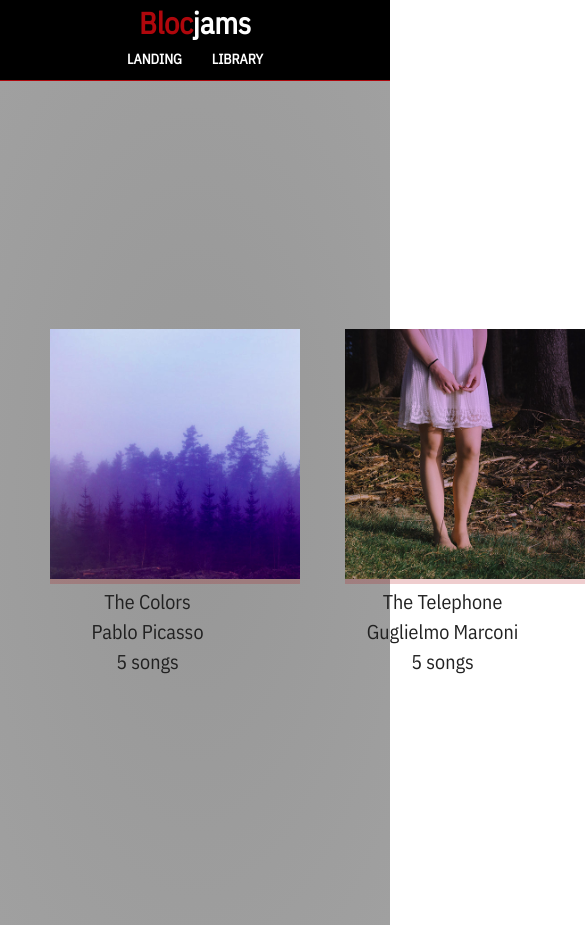
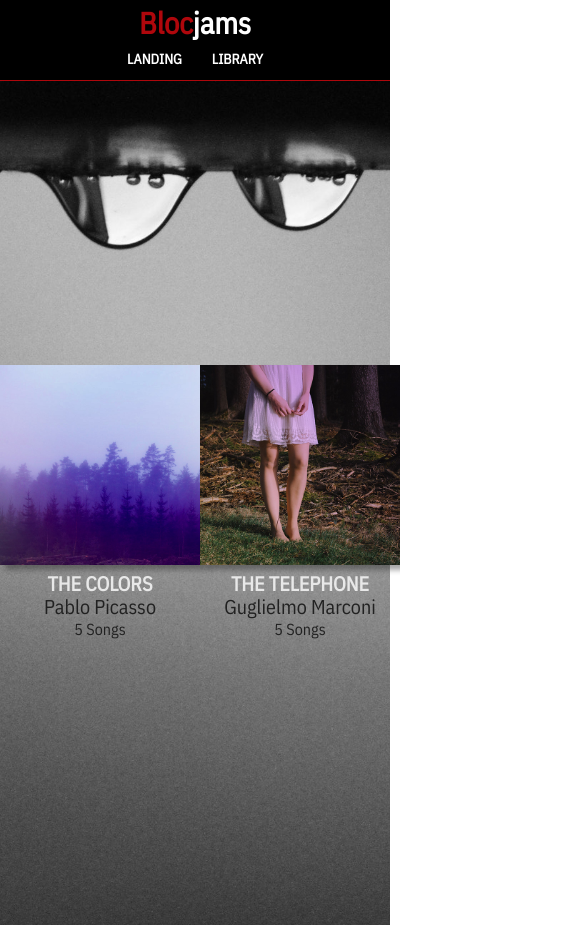
Before and after one commit to kaurnavjeet/bloc-jams-react, a React (Create React App) app: page /library in a window 390 px wide. Shown: the whole page, 585 px wide, since content can reach past the window. Built offline with nearby package versions, Linux system fonts and the light colour scheme.

Commit message:
Library: WIP Responsive

```diff
--- a/src/components/Library.js
+++ b/src/components/Library.js
@@ -13,9 +13,7 @@ class Library extends Component {
       <section className="library">
         {this.state.albums.map((album, index) =>
           <Link to={`/album/${album.slug}`} key={index} className="albumLink">
-            <div className="album-cover">
               <img src={album.albumCover} alt={album.title} />
-            </div>
               <div>{album.title}</div>
               <div>{album.artist}</div>
               <div>{album.songs.length} songs</div>
--- a/src/index.css
+++ b/src/index.css
@@ -105,7 +105,10 @@ header .nav:focus {
 
 /* Library */
 .library {
-  background: radial-gradient(#979797, #A0A0A0);
+  background: url(./music3.jpeg);
+  background-size: cover;
+  background-position: center;
+  background-repeat: no-repeat;
   height: 100vh;
   width: 100vw;
   display: flex;
@@ -114,21 +117,40 @@ header .nav:focus {
 }
 
 .albumLink {
-  flex-direction: row;
   text-decoration: none;
   color: #212121;
   font-size: 20px;
-  padding: 0px 50px;
-  width: 50vw;
+  font-weight: 550;
+  width: 100vh;
+  /*box-shadow: 5px 0 0 rgba(175, 7, 12,0.2);*/
 }
 
-/*.albumCover {
-  width: 500px;
-}*/
+.albumLink img:hover {
+  box-shadow: 5px 0 0 rgba(175, 7, 12, 0.4);
+}
 
+.albumLink div:hover {
+  text-decoration: underline;
+  text-decoration-color: rgba(175, 7, 12, 0.4);
+}
 .library img {
-  width: 250px;
-  box-shadow: 0 5px 0 rgba(175, 7, 12,0.2);
+  width: 200px;
+  box-shadow: 5px 5px 5px rgba(33, 33, 33, 0.4);
+}
+
+.library div {
+  line-height: 1.4rem;
+}
+
+.library div:first-of-type {
+  text-transform: uppercase;
+  font-weight: 600;
+  color: #E8E8E8;
+}
+
+.library div:last-of-type {
+  font-size: 1rem;
+  text-transform: capitalize;
 }
 
  /* Media Queries */
@@ -164,4 +186,5 @@ header .nav:focus {
   header nav {
     padding-left: 50px;
   }
+
 }
```
